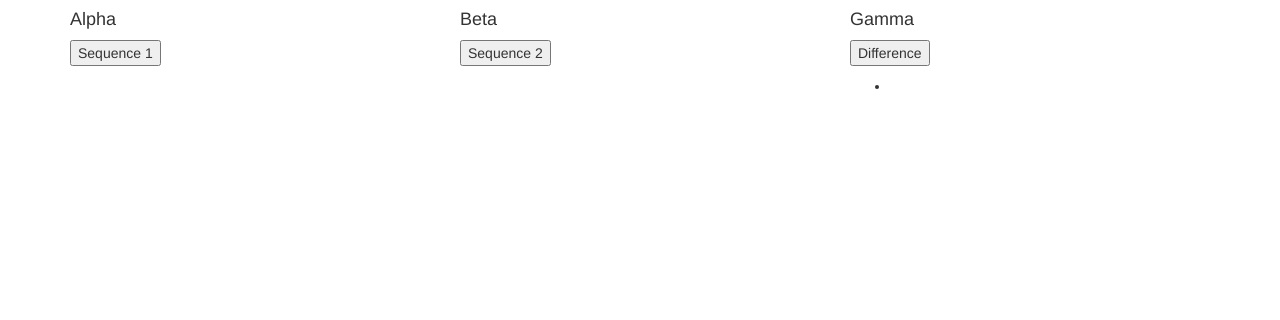
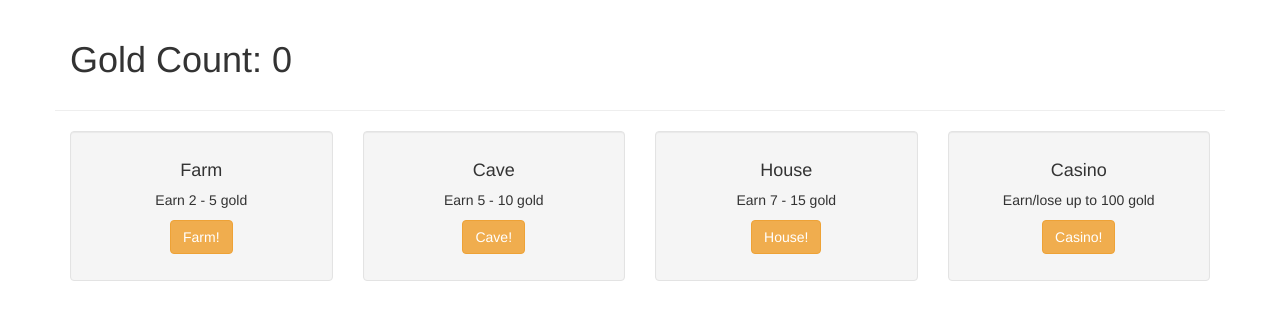
Before and after one commit to bcm820/angular-serviceApp, an Angular app: page / in a window 1280 px wide. Shown: the top 320 px of the page. Built offline with nearby package versions, Linux system fonts and the light colour scheme.

Commit message:
Finished ninja gold

```diff
--- a/src/app/app.component.html
+++ b/src/app/app.component.html
@@ -1,2 +1,3 @@
 
-<app-numbers></app-numbers>
+<app-ninja-gold></app-ninja-gold>
+<!-- <app-numbers></app-numbers> -->
--- /dev/null
+++ b/src/app/ninja-gold/gold.service.ts
@@ -0,0 +1,50 @@
+import { Injectable } from '@angular/core';
+
+@Injectable()
+export class GoldService {
+
+  gold = 0;
+
+  messages = [];
+
+  constructor() { }
+
+  updateGold(){
+    return this.gold;
+  }
+
+  action(place){
+  let amt;
+  switch(place){
+    case 'Farm':
+      amt = Math.floor(Math.random() * (6-2) + 2);
+      this.gold += amt;
+      console.log('farm', this.gold)
+      this.messages.push(`You earned ${amt} gold at the farm`);
+      break;
+    case 'Cave':
+      amt = Math.floor(Math.random() * (11-5) + 5);
+      this.gold += amt;
+      this.messages.push(`You earned ${amt} gold at the cave`);
+      break;
+    case 'House':
+      amt = Math.floor(Math.random() * (16-7) + 7);
+      this.gold += amt;
+      this.messages.push(`You earned ${amt} gold at the house`);
+      break;
+    case 'Casino':
+      let chance = (Math.floor(Math.random() * 2) === 0);
+      amt = Math.floor(Math.random() * (100-1) + 1);
+      if(chance){
+        this.gold += amt;
+        this.messages.push(`You earned ${amt} gold at the casino`);
+      }
+      else {
+        this.gold -= amt;
+        this.messages.push(`You lost ${amt} gold at the casino`);
+      }
+      break;
+    }
+  }
+
+}
--- /dev/null
+++ b/src/app/ninja-gold/messages/messages.component.html
@@ -0,0 +1,4 @@
+
+<ul class=list-group>
+  <li class=list-group-item *ngFor="let message of messages">{{message}}</li>
+</ul>
--- /dev/null
+++ b/src/app/ninja-gold/messages/messages.component.ts
@@ -0,0 +1,18 @@
+import { Component, OnInit } from '@angular/core';
+import { GoldService } from '../gold.service';
+
+@Component({
+  selector: 'app-messages',
+  templateUrl: './messages.component.html',
+  styleUrls: ['./messages.component.css']
+})
+export class MessagesComponent implements OnInit {
+
+  messages = this._goldService.messages;
+
+  constructor(private _goldService: GoldService) { }
+
+  ngOnInit() {
+  }
+
+}
--- /dev/null
+++ b/src/app/ninja-gold/ninja-gold.component.html
@@ -0,0 +1,18 @@
+
+<div class=row>
+  <div class=col-sm-12 style="margin-top:20px;">
+    <h1>Gold Count: {{gold}}</h1>
+  </div>
+</div>
+
+<div class=row>
+  <hr>
+  <div class=col-sm-3><app-place [place]='farm' (update)=update()></app-place></div>
+  <div class=col-sm-3><app-place [place]='cave' (update)=update()></app-place></div>
+  <div class=col-sm-3><app-place [place]='house' (update)=update()></app-place></div>
+  <div class=col-sm-3><app-place [place]='casino' (update)=update()></app-place></div>
+</div>
+
+<div class=row>
+  <div class=col-sm-12><app-messages></app-messages></div>
+</div>
--- /dev/null
+++ b/src/app/ninja-gold/ninja-gold.component.ts
@@ -0,0 +1,27 @@
+import { Component, OnInit } from '@angular/core';
+import { GoldService } from './gold.service';
+
+@Component({
+  selector: 'app-ninja-gold',
+  templateUrl: './ninja-gold.component.html',
+  styleUrls: ['./ninja-gold.component.css']
+})
+export class NinjaGoldComponent implements OnInit {
+
+  gold = this._goldService.gold;
+
+  farm = 'Farm';
+  cave = 'Cave';
+  house = 'House';
+  casino = 'Casino';
+
+  constructor(private _goldService: GoldService) { }
+
+  ngOnInit() {
+  }
+
+  update(){
+    this.gold = this._goldService.updateGold();
+  }
+
+}
--- /dev/null
+++ b/src/app/ninja-gold/place/place.component.html
@@ -0,0 +1,9 @@
+
+<div class="well text-center" style=height:150px>
+    <h4>{{place}}</h4>
+    <p *ngIf="place === 'Farm'">Earn 2 - 5 gold</p>
+    <p *ngIf="place === 'Cave'">Earn 5 - 10 gold</p>
+    <p *ngIf="place === 'Casino'">Earn/lose up to 100 gold</p>
+    <p *ngIf="place === 'House'">Earn 7 - 15 gold</p>
+    <button (click)=onClick(place) class="btn btn-warning">{{place}}!</button>
+</div>
--- /dev/null
+++ b/src/app/ninja-gold/place/place.component.ts
@@ -0,0 +1,24 @@
+import { Component, OnInit, Input, Output, EventEmitter } from '@angular/core';
+import { GoldService } from '../gold.service';
+
+@Component({
+  selector: 'app-place',
+  templateUrl: './place.component.html',
+  styleUrls: ['./place.component.css']
+})
+export class PlaceComponent implements OnInit {
+
+  @Input() place;
+  @Output() update = new EventEmitter();
+
+  constructor(private _goldService: GoldService) { }
+
+  ngOnInit() {
+  }
+
+  onClick(place){
+    this._goldService.action(place);
+    this.update.emit();
+  }
+
+}
```
Also changed, not shown: src/app/app.module.ts (+12 -2 lines), src/app/ninja-gold/messages/messages.component.css (added), src/app/ninja-gold/ninja-gold.component.css (added), src/app/ninja-gold/place/place.component.css (added), 1 other file (tests, documents, lock files or other folders).
